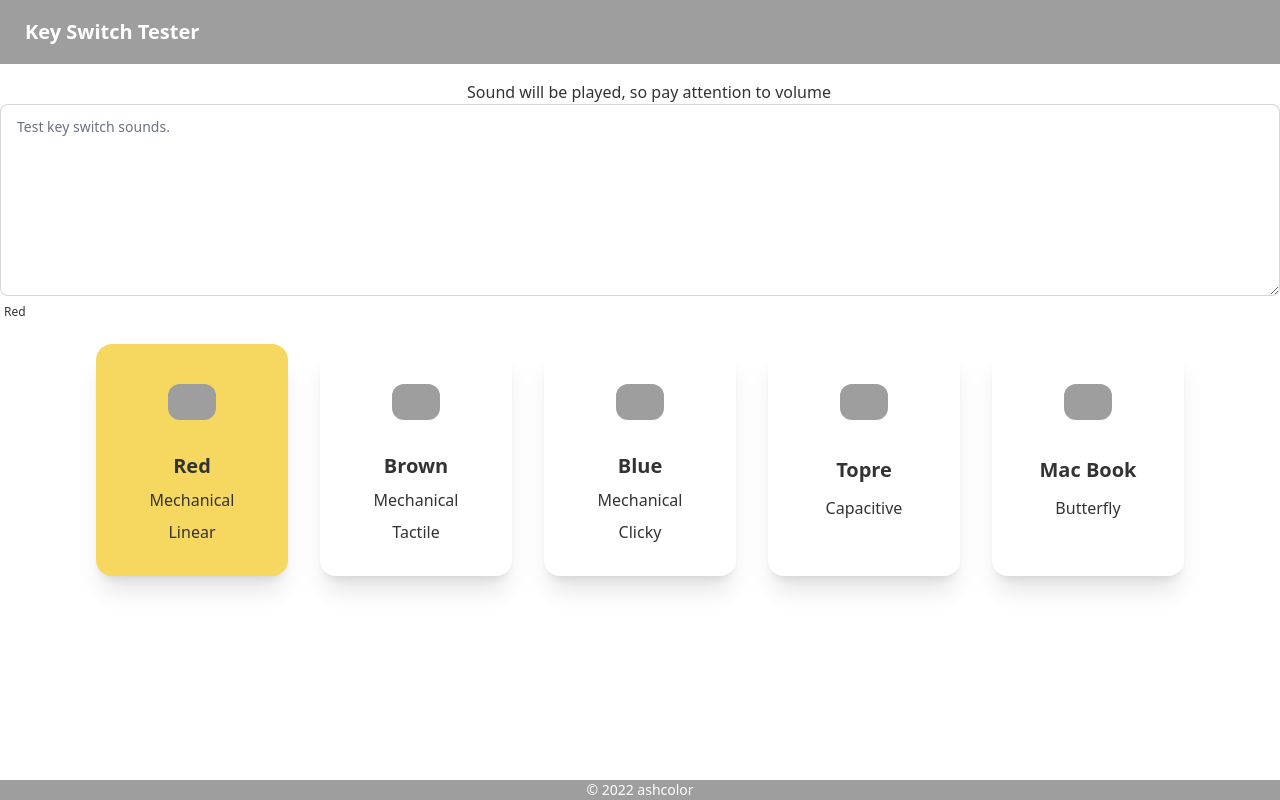
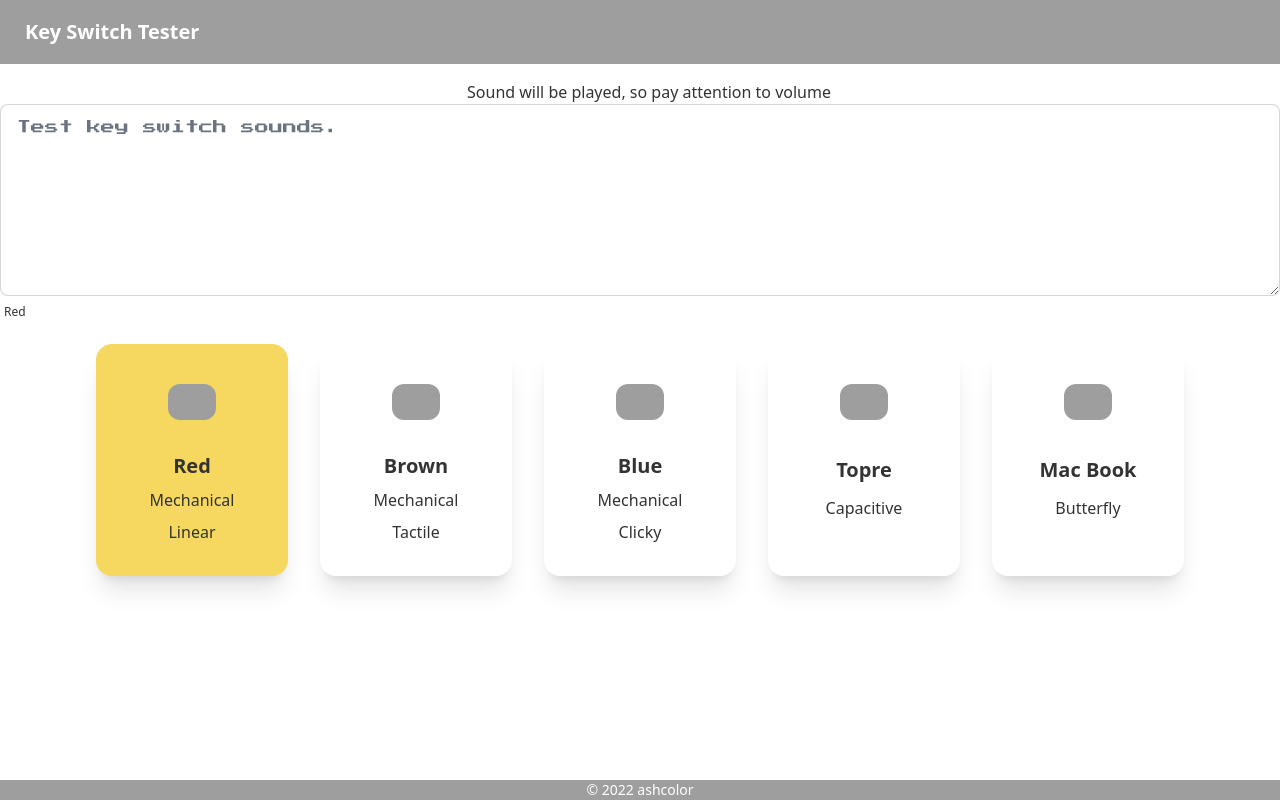
Before and after one commit to ashcolor/key-switch-tester, a Vue app: page / in a window 1280 px wide. Built offline with nearby package versions, Linux system fonts and the light colour scheme; no server answers; grey boxes are pictures that could not be loaded; some icons are missing; the HTML template or start-up script is replaced by a standard one.

Commit message:
chg: フォント変更

```diff
--- a/index.html
+++ b/index.html
@@ -5,6 +5,10 @@
         <link rel="icon" href="/favicon.ico" />
         <meta name="viewport" content="width=device-width, initial-scale=1.0" />
         <title>Vite App</title>
+        <link
+            href="https://fonts.googleapis.com/css2?family=Press+Start+2P&display=swap"
+            rel="stylesheet"
+        />
     </head>
     <body>
         <div id="app"></div>
--- a/src/components/Sandbox.vue
+++ b/src/components/Sandbox.vue
@@ -52,7 +52,7 @@
     <div class="form-control">
         <textarea
             ref="textareaRef"
-            class="textarea textarea-bordered h-48"
+            class="textarea textarea-bordered h-48 font-electronic"
             placeholder="Test key switch sounds."
             @keydown="playSample()"
         />
--- a/tailwind.config.js
+++ b/tailwind.config.js
@@ -1,7 +1,11 @@
 module.exports = {
     content: ["./index.html", "./src/**/*.{vue,js,ts,jsx,tsx}"],
     theme: {
-        extend: {},
+        extend: {
+            fontFamily: {
+                electronic: ["'Press Start 2P'"],
+            },
+        },
     },
     plugins: [
         require("@tailwindcss/typography"),
```
Also changed, not shown: 4 other files (tests, documents, lock files or other folders).
